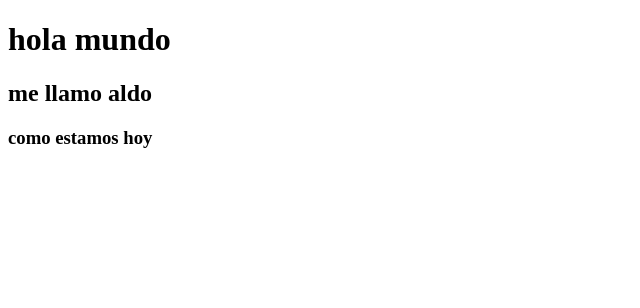
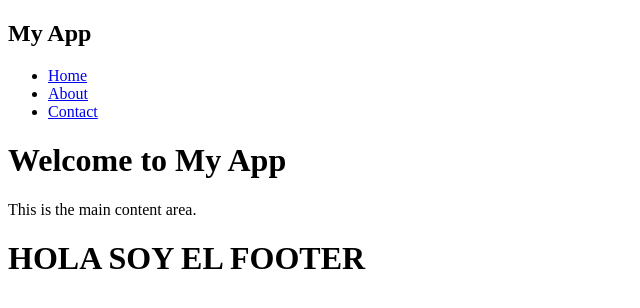
Before and after one commit to aldodjq/GRAVAL, a React (Vite) app in the folder graval/: page / in a window 1280 px wide. Shown: the top 308 px of the page, without its empty margins (0-640 px from the left). Built offline with nearby package versions, Linux system fonts and the light colour scheme.

Commit message:
importando componentes

```diff
--- a/graval/src/App.jsx
+++ b/graval/src/App.jsx
@@ -1,10 +1,13 @@
+import Navbar from "./components/navbar/Navbar";
+import Body from "./components/body/Body";
+import Footer from "./components/footer/Footer";
 function App() {
 
   return (
     <>
-    <h1>hola mundo</h1>
-    <h2>me llamo aldo</h2>
-    <h3>como estamos hoy</h3>
+    <Navbar />
+    <Body />
+    <Footer />
     </>
   )
 }
```
